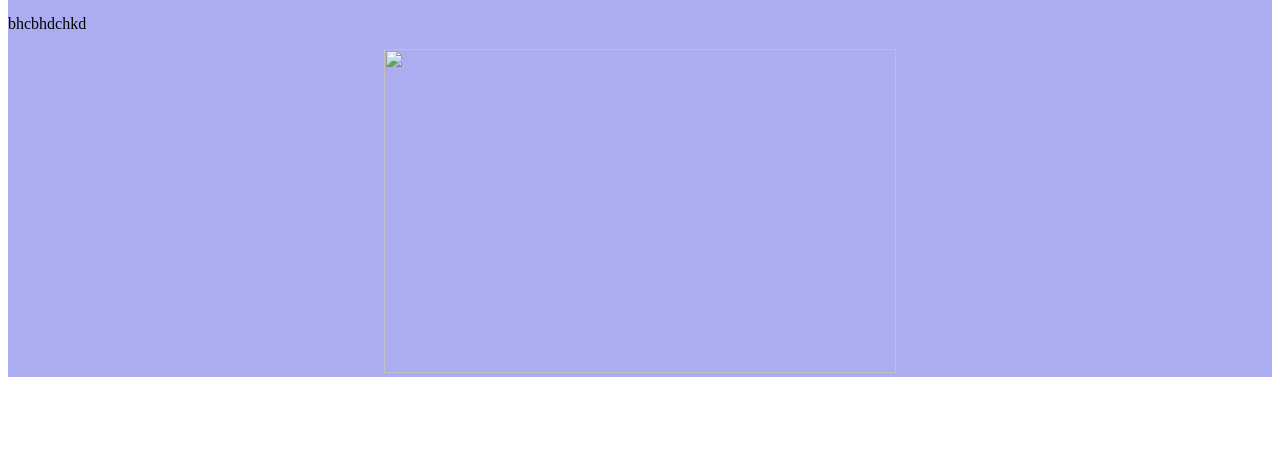
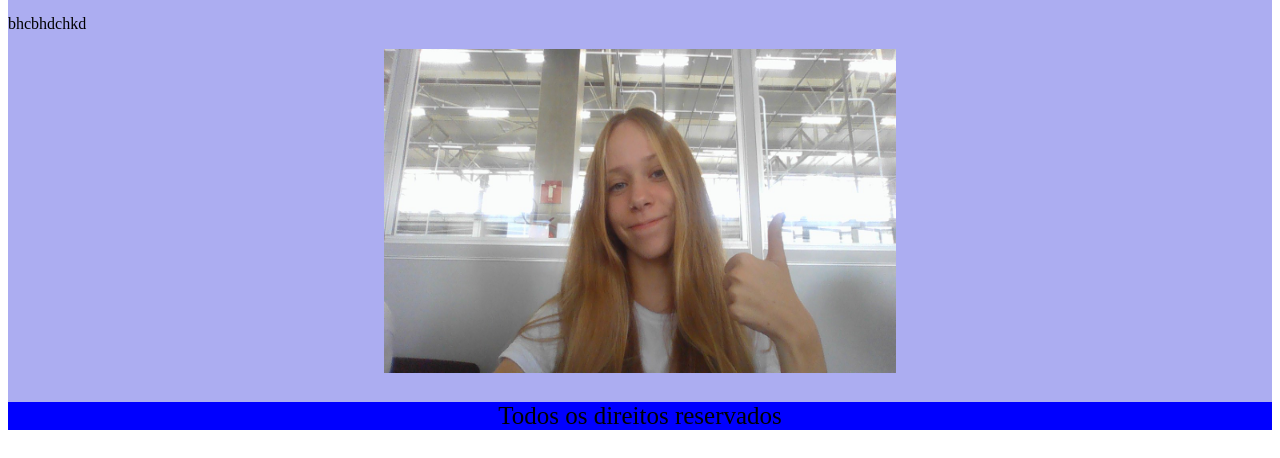
Before and after one commit to manuxcamargo/avaliacaodiagnosticahtml, a plain HTML site: page index.html in a window 1280 px wide. Shown: the part 342-800 px from the top of the page. Drawn offline with Linux system fonts and the light colour scheme.

Commit message:
first commit

```diff
--- a/index.html
+++ b/index.html
@@ -24,15 +24,14 @@
                 <p> bhcbhdchkd</p>
             </section>
             <section style="text-align: center;">
-                <img src="assets/images/manu.jpeg" width="512px" height="324px"/>
+                <img src="assets/imagens/WIN_20230213_14_55_17_Pro.jpg" width="512px" height="324px"/>
                 <p style="text-align: center; font-size: 12px;">
                 </p>
             </section>
         </article>
 
         <footer style="background-color: blue; text-align: center; font-size: 25px;">
-        <p></p>
+        <p> Todos os direitos reservados</p>
         </footer>
 </body>
-
 </html>
```
Also changed, not shown: assets/imagens/WIN_20230213_14_55_17_Pro.jpg (added).
